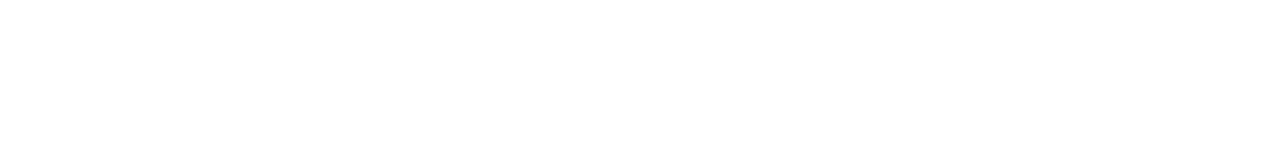
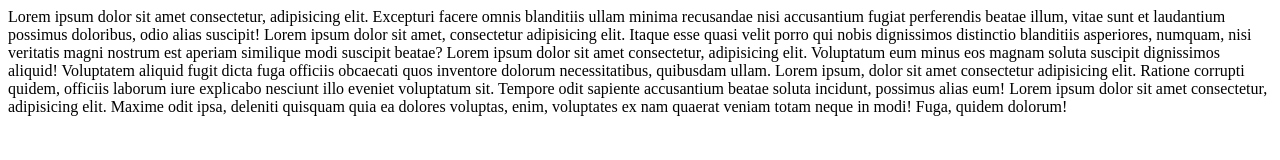
Before and after one commit to misleykaavv/Nueva-carpeta--3-, a plain HTML site: page index.html in a window 1280 px wide. Drawn offline with Linux system fonts and the light colour scheme.

Commit message:
5 lorem agregados

```diff
--- a/index.html
+++ b/index.html
@@ -8,7 +8,11 @@
 </head>
 <body>
 
-
+   Lorem ipsum dolor sit amet consectetur, adipisicing elit. Excepturi facere omnis blanditiis ullam minima recusandae nisi accusantium fugiat perferendis beatae illum, vitae sunt et laudantium possimus doloribus, odio alias suscipit!
+   Lorem ipsum dolor sit amet, consectetur adipisicing elit. Itaque esse quasi velit porro qui nobis dignissimos distinctio blanditiis asperiores, numquam, nisi veritatis magni nostrum est aperiam similique modi suscipit beatae?
+   Lorem ipsum dolor sit amet consectetur, adipisicing elit. Voluptatum eum minus eos magnam soluta suscipit dignissimos aliquid! Voluptatem aliquid fugit dicta fuga officiis obcaecati quos inventore dolorum necessitatibus, quibusdam ullam.
+   Lorem ipsum, dolor sit amet consectetur adipisicing elit. Ratione corrupti quidem, officiis laborum iure explicabo nesciunt illo eveniet voluptatum sit. Tempore odit sapiente accusantium beatae soluta incidunt, possimus alias eum!
+   Lorem ipsum dolor sit amet consectetur, adipisicing elit. Maxime odit ipsa, deleniti quisquam quia ea dolores voluptas, enim, voluptates ex nam quaerat veniam totam neque in modi! Fuga, quidem dolorum!
 
 </body>
 </html>
```
